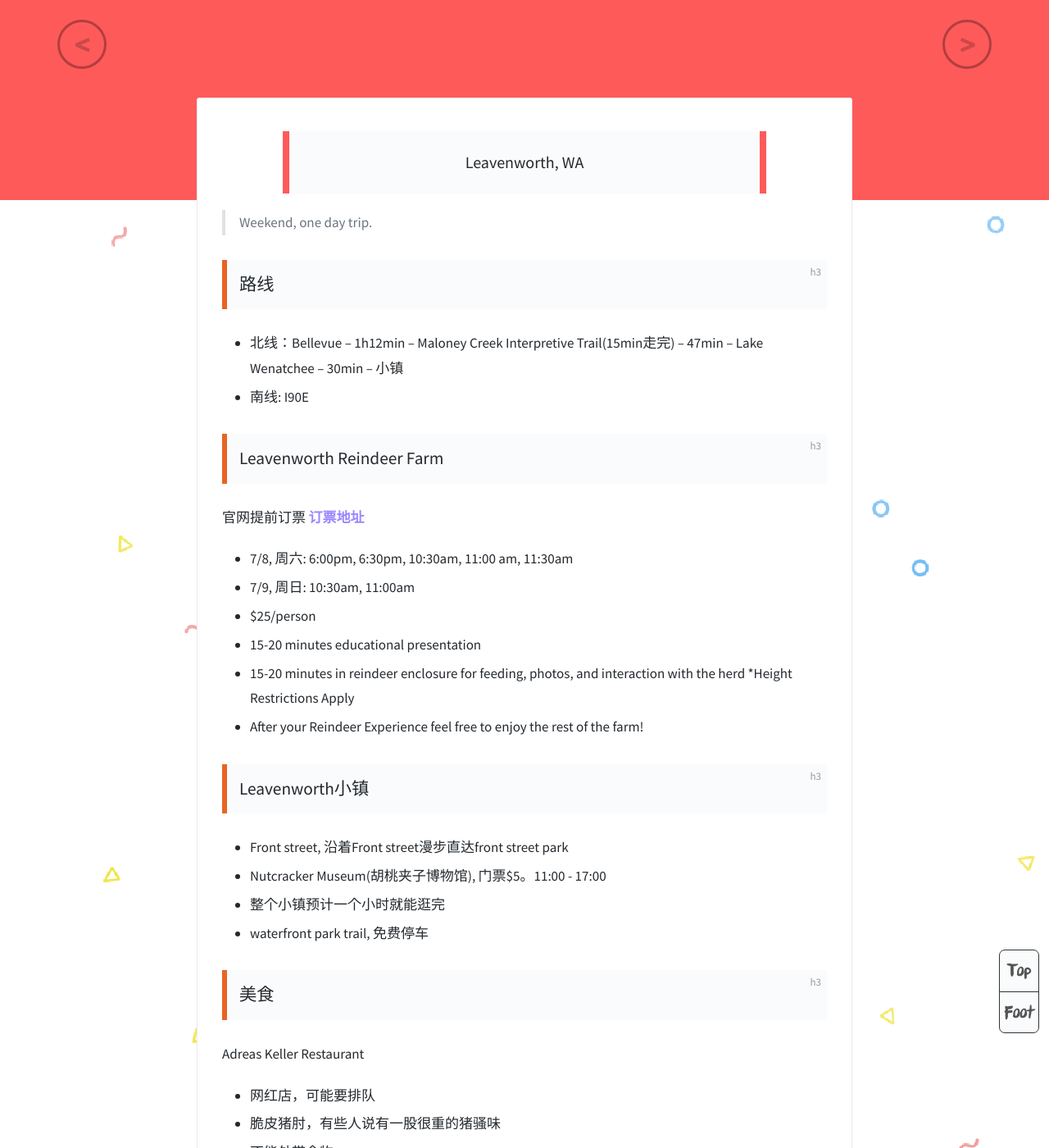
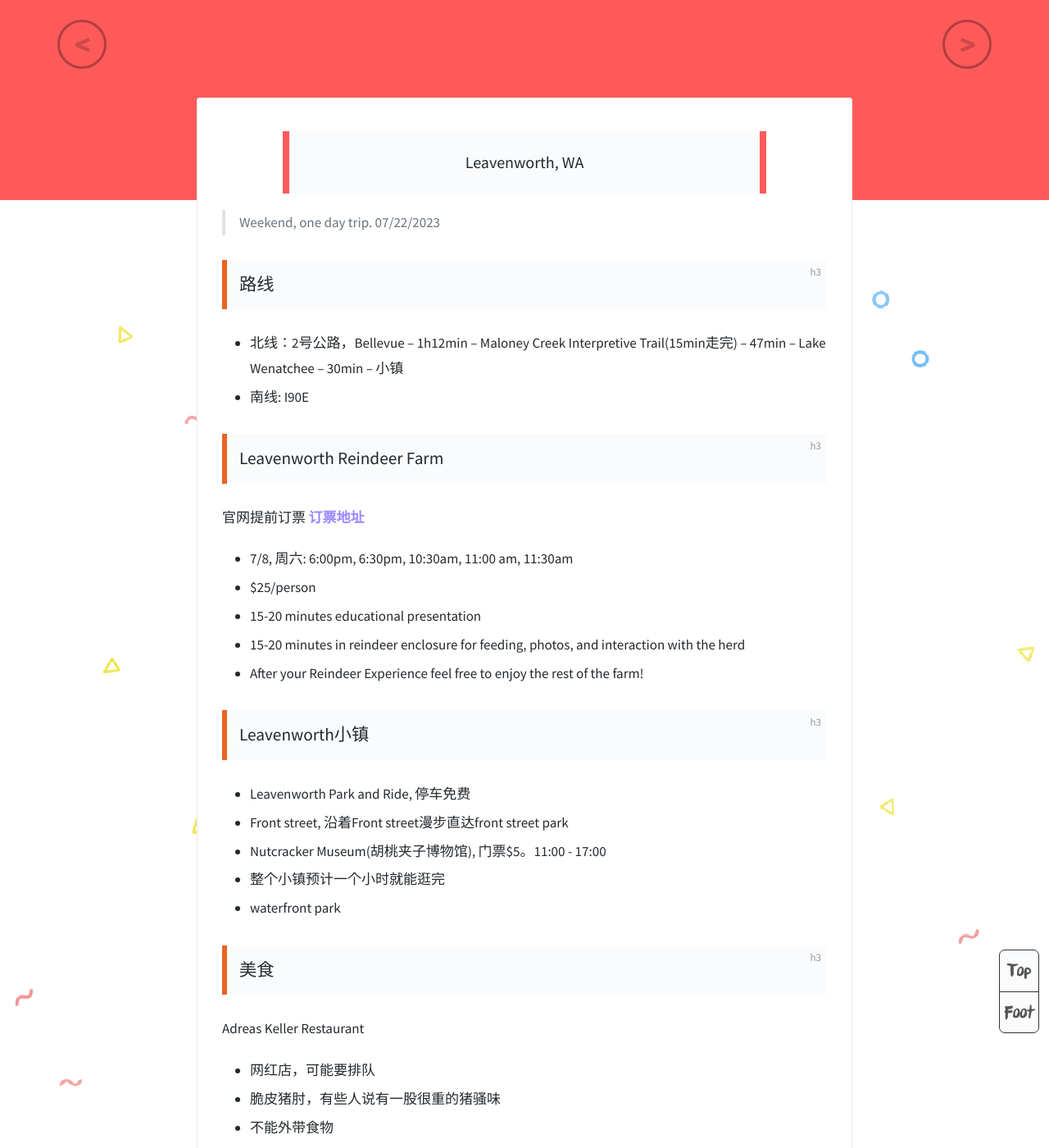
Before and after one commit to miss1/miss1.github.io, a Jekyll site: the page built from _posts/2023-07-05-leavenworth.markdown, in a window 1280 px wide and 1400 px high, scrolled down 347 px. Shown: the whole window at 82% size. Built offline with Jekyll 4.4.1, drawn with Linux system fonts in a browser that asks for light colours; comment, search, counter and statistics services are not loaded; some of the changed text lies outside the part shown.

Commit message:
leavenworth

```diff
--- a/_posts/2023-07-05-leavenworth.markdown
+++ b/_posts/2023-07-05-leavenworth.markdown
@@ -6,27 +6,28 @@
 location: 'Leavenworth, WA'
 ---
 
-> Weekend, one day trip.
+> Weekend, one day trip. 07/22/2023
 
 ### 路线
-* 北线：Bellevue -- 1h12min -- Maloney Creek Interpretive Trail(15min走完) -- 47min -- Lake Wenatchee -- 30min -- 小镇
+* 北线：2号公路，Bellevue -- 1h12min -- Maloney Creek Interpretive Trail(15min走完)
+                -- 47min -- Lake Wenatchee -- 30min -- 小镇
 * 南线: I90E
 
 
 ### Leavenworth Reindeer Farm
 官网提前订票 [订票地址](https://www.leavenworthreindeer.com/reindeer-farm-tours/)
 * 7/8, 周六: 6:00pm, 6:30pm, 10:30am, 11:00 am, 11:30am
-* 7/9, 周日: 10:30am, 11:00am
 * $25/person
 * 15-20 minutes educational presentation
-* 15-20 minutes in reindeer enclosure for feeding, photos, and interaction with the herd *Height Restrictions Apply
+* 15-20 minutes in reindeer enclosure for feeding, photos, and interaction with the herd
 * After your Reindeer Experience feel free to enjoy the rest of the farm!
 
 ### Leavenworth小镇
+* Leavenworth Park and Ride, 停车免费
 * Front street, 沿着Front street漫步直达front street park
 * Nutcracker Museum(胡桃夹子博物馆), 门票$5。11:00 - 17:00
 * 整个小镇预计一个小时就能逛完
-* waterfront park trail, 免费停车
+* waterfront park
 
 ### 美食
 Adreas Keller Restaurant
```
Also changed, not shown: other parts of _posts/2023-07-05-leavenworth.markdown (+2 -15 lines).
